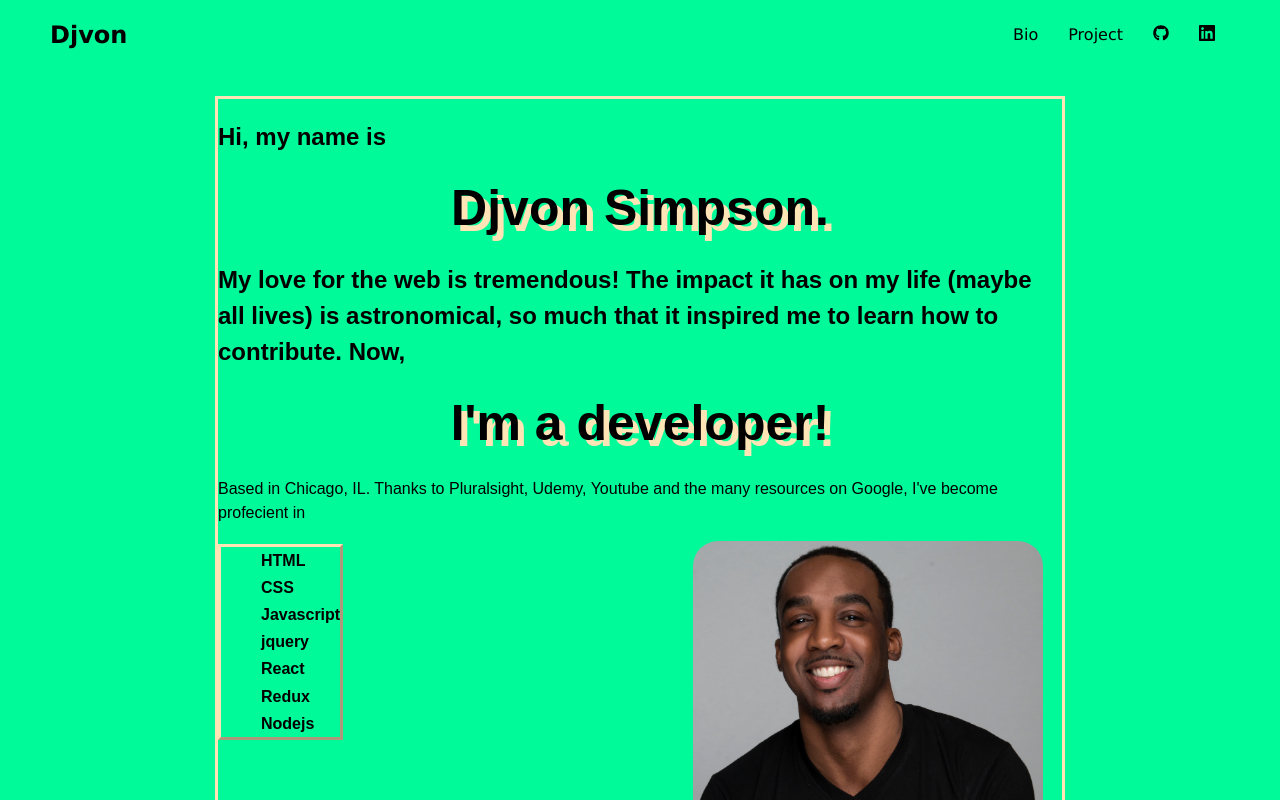
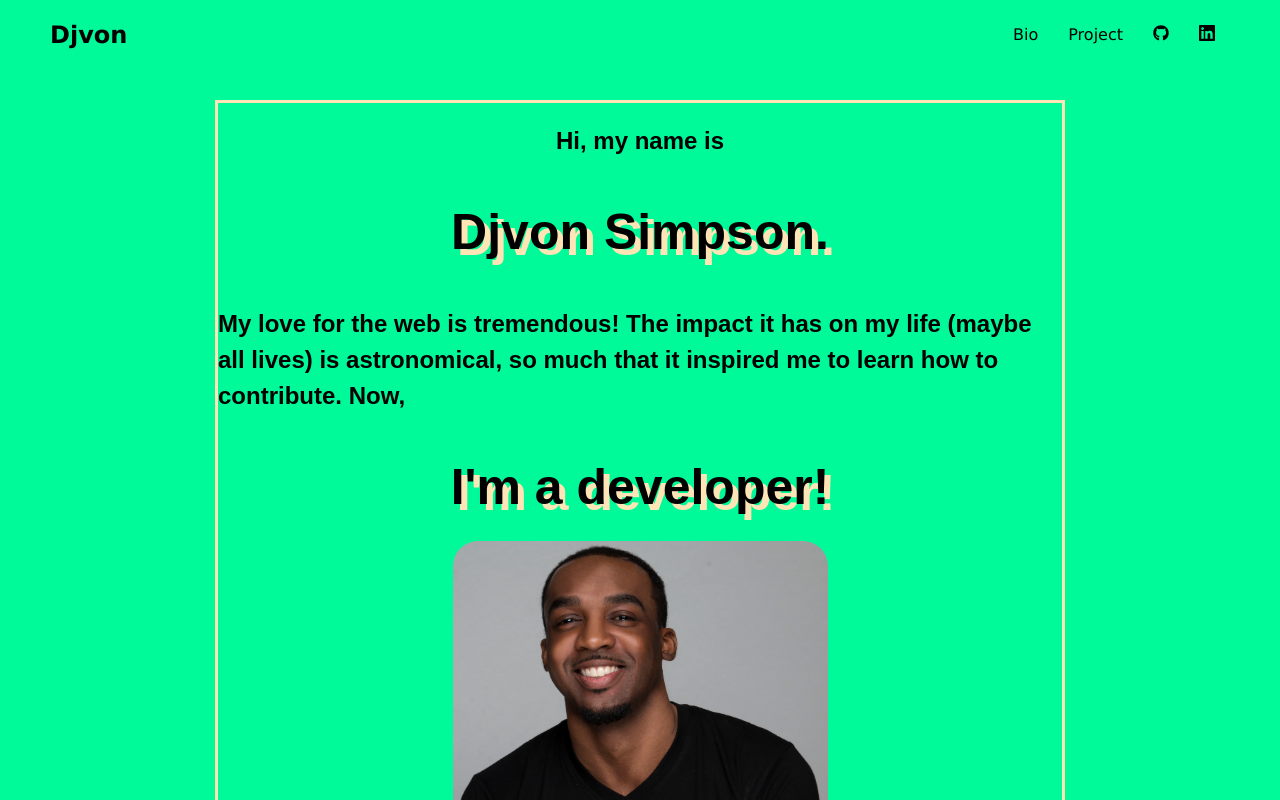
Before and after one commit to dsimp/Djvon-Portfolio, a React (Create React App) app: page / in a window 1280 px wide. Built offline with nearby package versions, Linux system fonts and the light colour scheme.

Commit message:
section sizing

```diff
--- a/src/App.css
+++ b/src/App.css
@@ -108,7 +108,6 @@ a {
 #container #bio {
   position: relative;
   width: 100%;
-  height: 100%;
 }
 
 #container #project {
@@ -127,14 +126,16 @@ a {
 }
 
 .intro-div {
-  display: block;
+  display: flex;
+  flex-direction: column;
+  justify-content: center;
+  align-items: center;
   position: relative;
   border-style: solid;
   border-color: moccasin;
   line-height: 0.8;
   margin: 100px 215px 100px 215px;
   height: fit-content;
-  top: 185px;
 }
 
 .intro-div h1 {
@@ -171,8 +172,6 @@ a {
 
 #smile {
   position: relative;
-  left: 475px;
-  width: 350px;
   height: 300px;
   border-radius: 25px;
 }
@@ -182,7 +181,6 @@ a {
   list-style-type: none;
   border-color: moccasin;
   border-style: outset;
-  bottom: 315px;
   width: fit-content;
   line-height: 1.7;
   font-weight: 600;
@@ -364,3 +362,9 @@ a {
     bottom: 200px;
   }
 }
+
+section {
+  display: flex;
+  flex-direction: row;
+  justify-content: space-around;
+}
--- a/src/Components/Bio.js
+++ b/src/Components/Bio.js
@@ -11,11 +11,14 @@ const Bio = () => {
         contribute. Now,
       </h2>
       <h1> I'm a developer!</h1>
+      <div>
+        <img id="smile" src={Djvon} alt=""></img>
+      </div>
+      <section>
         <p>
-        Based in Chicago, IL. Thanks to Pluralsight, Udemy, Youtube and the many
-        resources on Google, I've become profecient in
+          Based in Chicago, IL. Thanks to Pluralsight, Udemy, Youtube and the
+          many resources on Google, I've become profecient in
         </p>
-      <img id="smile" src={Djvon} alt=""></img>
         <ul className="skills">
           <li>HTML</li>
           <li>CSS</li>
@@ -25,6 +28,7 @@ const Bio = () => {
           <li>Redux</li>
           <li>Nodejs</li>
         </ul>
+      </section>
     </div>
   );
 };
```
Lines whose indentation alone changed are shown as unchanged.
